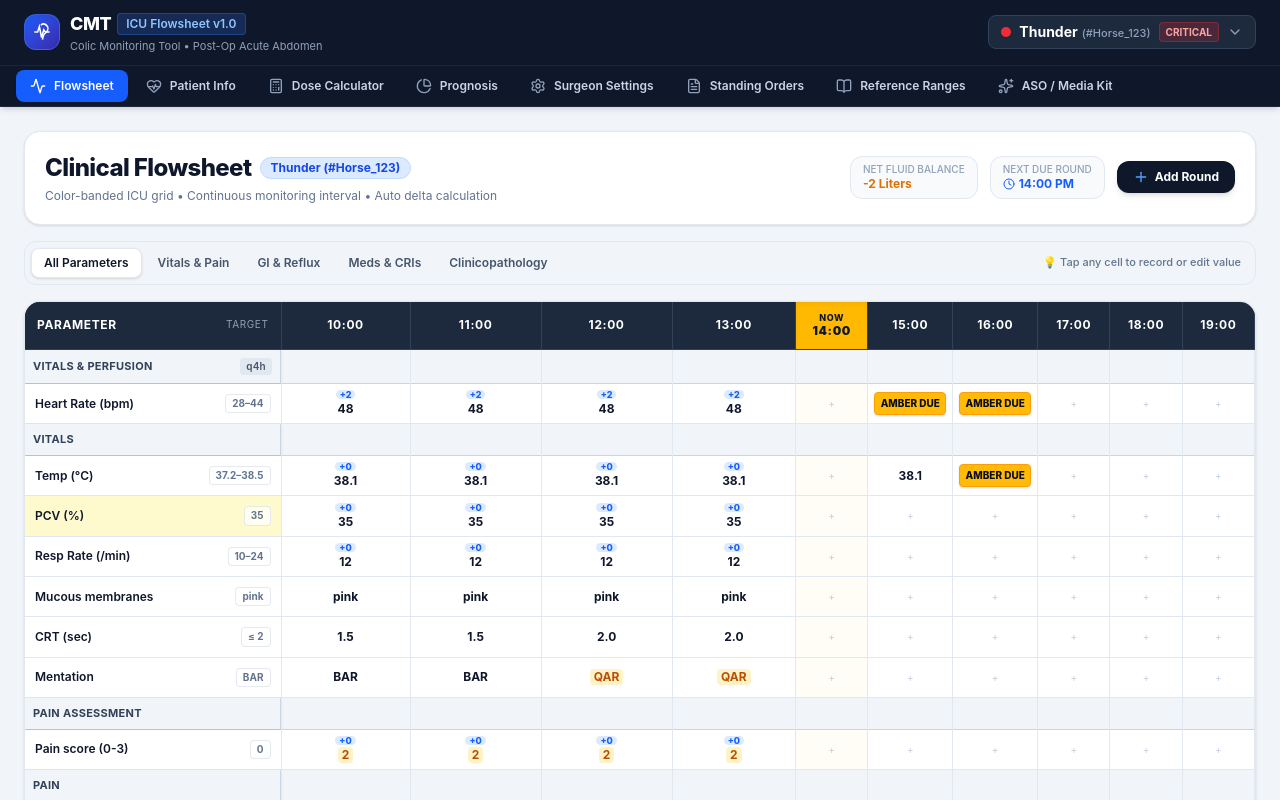
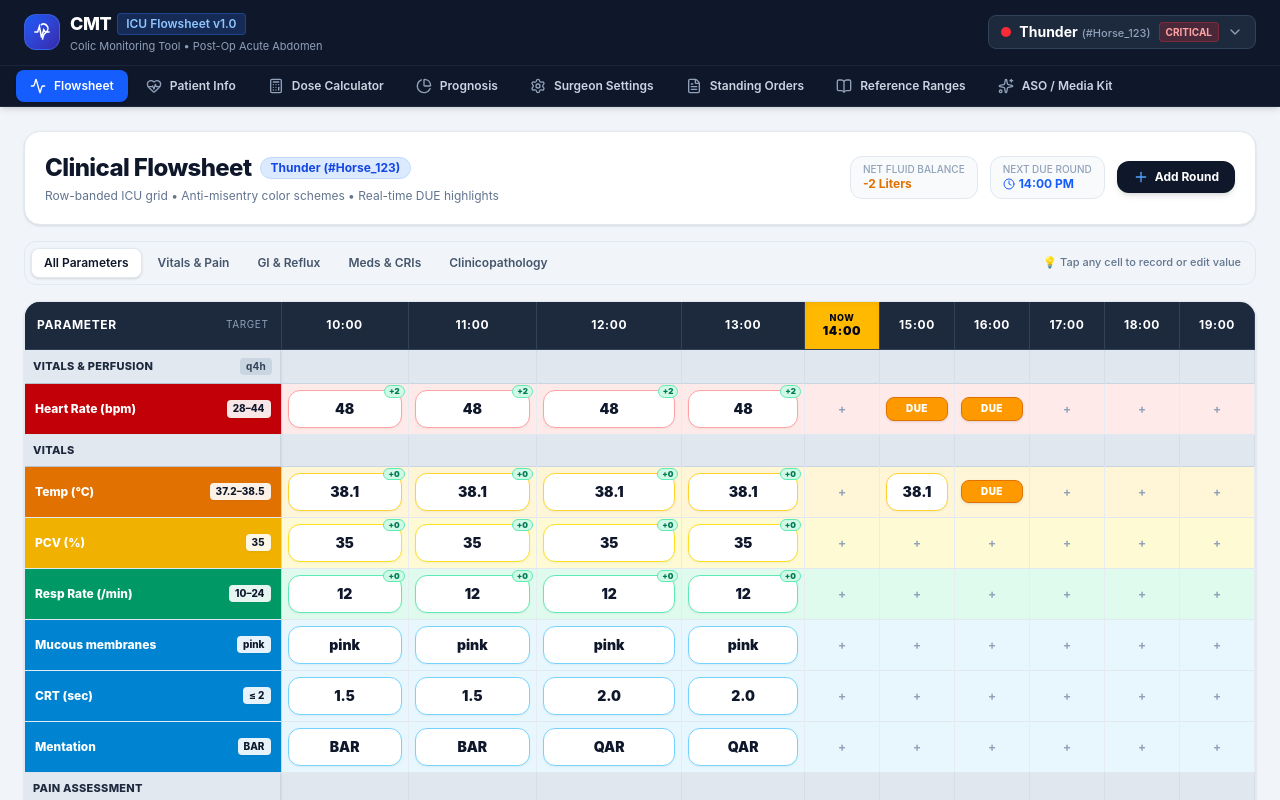
Before and after one commit to ghcoutinho/colic-flowsheet-app, a React (Vite) app: page / in a window 1280 px wide. Shown: the top 800 px of the page. Built offline with nearby package versions, Linux system fonts and the light colour scheme.

Commit message:
Apply full-row color schemes to prevent misentry and change AMBER DUE to DUE badge matching screenshot

```diff
--- a/src/components/FlowsheetView.tsx
+++ b/src/components/FlowsheetView.tsx
@@ -1,6 +1,6 @@
 import React, { useState } from 'react';
 import { FlowsheetRow, Patient } from '../types';
-import { Plus, Clock, Filter, AlertTriangle, CheckCircle2, Play, Square, Info, ChevronRight, RefreshCw, Zap } from 'lucide-react';
+import { Plus, Clock } from 'lucide-react';
 
 interface FlowsheetViewProps {
   rows: FlowsheetRow[];
@@ -41,25 +41,70 @@ export const FlowsheetView: React.FC<FlowsheetViewProps> = ({
     groupedRows[groupKey].push(row);
   });
 
-  const getBandBgClass = (color: FlowsheetRow['bandColor']) => {
+  // Dedicated row color banding across entire row to prevent misentry
+  const getRowColorStyles = (color: FlowsheetRow['bandColor'] | string) => {
     switch (color) {
       case 'red':
-        return 'bg-red-100/80 border-red-200 text-red-900';
+        return {
+          headerBg: 'bg-red-700 text-white font-extrabold',
+          rowCellBg: 'bg-red-100/70 hover:bg-red-100',
+          cardBorder: 'border-red-300',
+        };
       case 'orange':
-        return 'bg-amber-100/80 border-amber-200 text-amber-900';
+        return {
+          headerBg: 'bg-amber-600 text-white font-extrabold',
+          rowCellBg: 'bg-amber-100/70 hover:bg-amber-100',
+          cardBorder: 'border-amber-300',
+        };
       case 'yellow':
-        return 'bg-yellow-100/80 border-yellow-200 text-yellow-900';
+        return {
+          headerBg: 'bg-yellow-500 text-slate-950 font-extrabold',
+          rowCellBg: 'bg-yellow-100/70 hover:bg-yellow-100',
+          cardBorder: 'border-yellow-300',
+        };
       case 'green':
-        return 'bg-emerald-100/80 border-emerald-200 text-emerald-900';
+        return {
+          headerBg: 'bg-emerald-600 text-white font-extrabold',
+          rowCellBg: 'bg-emerald-100/70 hover:bg-emerald-100',
+          cardBorder: 'border-emerald-300',
+        };
       case 'blue':
-        return 'bg-sky-100/80 border-sky-200 text-sky-900';
+        return {
+          headerBg: 'bg-sky-600 text-white font-extrabold',
+          rowCellBg: 'bg-sky-100/70 hover:bg-sky-100',
+          cardBorder: 'border-sky-300',
+        };
       case 'purple':
-        return 'bg-purple-100/80 border-purple-200 text-purple-900';
+        return {
+          headerBg: 'bg-purple-600 text-white font-extrabold',
+          rowCellBg: 'bg-purple-100/70 hover:bg-purple-100',
+          cardBorder: 'border-purple-300',
+        };
       case 'pink':
-        return 'bg-pink-100/80 border-pink-200 text-pink-900';
+        return {
+          headerBg: 'bg-pink-600 text-white font-extrabold',
+          rowCellBg: 'bg-pink-100/70 hover:bg-pink-100',
+          cardBorder: 'border-pink-300',
+        };
+      case 'cyan':
+        return {
+          headerBg: 'bg-cyan-600 text-white font-extrabold',
+          rowCellBg: 'bg-cyan-100/70 hover:bg-cyan-100',
+          cardBorder: 'border-cyan-300',
+        };
+      case 'lime':
+        return {
+          headerBg: 'bg-lime-600 text-white font-extrabold',
+          rowCellBg: 'bg-lime-100/70 hover:bg-lime-100',
+          cardBorder: 'border-lime-300',
+        };
       case 'slate':
       default:
-        return 'bg-slate-100/80 border-slate-200 text-slate-800';
+        return {
+          headerBg: 'bg-slate-700 text-white font-extrabold',
+          rowCellBg: 'bg-slate-100/70 hover:bg-slate-100',
+          cardBorder: 'border-slate-300',
+        };
     }
   };
 
@@ -89,7 +134,7 @@ export const FlowsheetView: React.FC<FlowsheetViewProps> = ({
             </span>
           </div>
           <p className="text-xs text-slate-500 mt-1">
-            Color-banded ICU grid • Continuous monitoring interval • Auto delta calculation
+            Row-banded ICU grid • Anti-misentry color schemes • Real-time DUE highlights
           </p>
         </div>
 
@@ -151,7 +196,7 @@ export const FlowsheetView: React.FC<FlowsheetViewProps> = ({
       {/* Main Flowsheet Grid Container with Sticky Left Column */}
       <div className="bg-white rounded-2xl border border-slate-200 shadow-sm overflow-hidden">
         <div className="overflow-x-auto relative">
-          <table className="w-full text-left border-collapse min-w-[800px]">
+          <table className="w-full text-left border-collapse min-w-[850px]">
             {/* Table Header Row */}
             <thead>
               <tr className="bg-slate-800 text-white text-xs uppercase tracking-wider font-semibold border-b border-slate-700">
@@ -169,8 +214,8 @@ export const FlowsheetView: React.FC<FlowsheetViewProps> = ({
                   return (
                     <th
                       key={slot}
-                      className={`p-2.5 text-center min-w-[70px] border-r border-slate-700 ${
-                        isNow ? 'bg-amber-400 text-slate-900 font-black shadow-inner' : ''
+                      className={`p-2.5 text-center min-w-[75px] border-r border-slate-700 ${
+                        isNow ? 'bg-amber-400 text-slate-950 font-black shadow-inner border-amber-500' : ''
                       }`}
                     >
                       {isNow && <div className="text-[9px] leading-tight font-extrabold uppercase">NOW</div>}
@@ -188,73 +233,67 @@ export const FlowsheetView: React.FC<FlowsheetViewProps> = ({
                 return (
                   <React.Fragment key={groupTitle}>
                     {/* Category Header Row Band */}
-                    <tr className="bg-slate-100 text-slate-700 font-bold border-y border-slate-300">
-                      <td className="p-2 sticky left-0 z-10 bg-slate-100 border-r border-slate-300 uppercase tracking-wide text-[11px] shadow-sm flex items-center justify-between">
+                    <tr className="bg-slate-200 text-slate-800 font-extrabold border-y border-slate-300">
+                      <td className="p-2 sticky left-0 z-10 bg-slate-200 border-r border-slate-300 uppercase tracking-wide text-[11px] shadow-sm flex items-center justify-between">
                         <span>{groupTitle}</span>
                         {firstRow?.categoryFrequency && (
-                          <span className="px-1.5 py-0.5 rounded bg-slate-200 text-slate-600 text-[10px] lowercase font-semibold">
+                          <span className="px-1.5 py-0.5 rounded bg-slate-300 text-slate-700 text-[10px] lowercase font-bold">
                             {firstRow.categoryFrequency}
                           </span>
                         )}
                       </td>
                       {timeSlots.map((slot) => (
-                        <td key={slot} className="p-2 bg-slate-100 border-r border-slate-200"></td>
+                        <td key={slot} className="p-2 bg-slate-200/50 border-r border-slate-300/50"></td>
                       ))}
                     </tr>
 
                     {/* Individual Parameter Rows */}
                     {categoryRows.map((row) => {
-                      const bandStyle = getBandBgClass(row.bandColor);
+                      const colorStyles = getRowColorStyles(row.bandColor);
                       return (
-                        <tr key={row.id} className="hover:bg-slate-50 transition-colors">
+                        <tr key={row.id} className="transition-colors">
                           {/* Sticky Left Title + Target Column */}
-                          <td className={`p-2.5 sticky left-0 z-10 bg-white border-r border-slate-200 shadow-sm ${bandStyle} font-semibold`}>
+                          <td className={`p-2.5 sticky left-0 z-10 border-r border-slate-300 shadow-md ${colorStyles.headerBg}`}>
                             <div className="flex items-center justify-between gap-1">
-                              <span className="truncate max-w-[140px] sm:max-w-[160px] text-slate-900">{row.parameter}</span>
-                              <span className="text-[10px] font-bold text-slate-500 bg-white/70 px-1.5 py-0.5 rounded border border-slate-300/50">
+                              <span className="truncate max-w-[140px] sm:max-w-[160px] text-white font-extrabold">{row.parameter}</span>
+                              <span className="text-[10px] font-extrabold text-slate-900 bg-white/90 px-1.5 py-0.5 rounded shadow-xs">
                                 {row.target}
                               </span>
                             </div>
                           </td>
 
-                          {/* Time Values Cells */}
+                          {/* Time Values Cells across the row with anti-misentry color scheme */}
                           {timeSlots.map((slot) => {
                             const cell = row.values[slot];
                             const isNow = slot === '14:00';
-                            const hasValue = cell && (cell.value !== '' && cell.value !== undefined);
+                            const isDue = cell?.status === 'AMBER_DUE' || cell?.status === 'DUE' || cell?.note === 'AMBER DUE' || cell?.note === 'DUE';
+                            const hasValue = cell && cell.value !== '' && cell.value !== undefined;
 
                             return (
                               <td
                                 key={slot}
                                 onClick={() => handleCellClick(row.id, slot, cell?.value?.toString() || '')}
-                                className={`p-1.5 text-center border-r border-slate-200 cursor-pointer transition-all hover:bg-blue-50/80 relative min-w-[70px] ${
-                                  isNow ? 'bg-amber-50/50' : ''
+                                className={`p-1.5 text-center border-r border-slate-200/80 cursor-pointer transition-all hover:brightness-95 relative min-w-[75px] ${colorStyles.rowCellBg} ${
+                                  isNow ? 'ring-2 ring-amber-500 z-10' : ''
                                 }`}
                               >
-                                {cell?.status === 'AMBER_DUE' ? (
-                                  <div className="bg-amber-400 text-slate-950 font-extrabold text-[10px] p-1 rounded border border-amber-500 shadow-sm animate-pulse">
-                                    AMBER DUE
+                                {isDue ? (
+                                  <div className="bg-amber-500 text-white font-black text-[10px] px-2.5 py-1 rounded-lg border border-amber-600 shadow-sm animate-pulse tracking-wider">
+                                    DUE
                                   </div>
                                 ) : hasValue ? (
-                                  <div className="flex flex-col items-center justify-center">
-                                    {/* Delta Badge if present */}
+                                  <div className={`bg-white rounded-xl p-1 shadow-xs border ${colorStyles.cardBorder} flex flex-col items-center justify-center min-h-[38px] relative`}>
                                     {cell.delta && (
-                                      <span className="text-[9px] font-extrabold text-blue-600 bg-blue-100 px-1 rounded-full leading-none mb-0.5">
+                                      <span className="absolute -top-1.5 -right-1 text-[8px] font-black text-emerald-700 bg-emerald-100 px-1 rounded-full border border-emerald-300">
                                         {cell.delta}
                                       </span>
                                     )}
-
-                                    {/* Main Cell Value */}
-                                    <span className={`font-bold ${
-                                      cell.status === 'WARNING' ? 'text-amber-700 bg-amber-100 px-1 rounded' :
-                                      cell.status === 'CRITICAL' ? 'text-red-700 bg-red-100 px-1 rounded font-black' :
-                                      row.type === 'medication' ? 'text-purple-700 font-extrabold' : 'text-slate-900'
-                                    }`}>
+                                    <span className="font-black text-slate-900 text-xs sm:text-sm">
                                       {cell.value}
                                     </span>
                                   </div>
                                 ) : (
-                                  <div className="h-6 flex items-center justify-center text-slate-300 hover:text-slate-500 text-[10px]">
+                                  <div className="h-7 flex items-center justify-center text-slate-400 hover:text-slate-700 text-xs font-bold">
                                     +
                                   </div>
                                 )}
```
